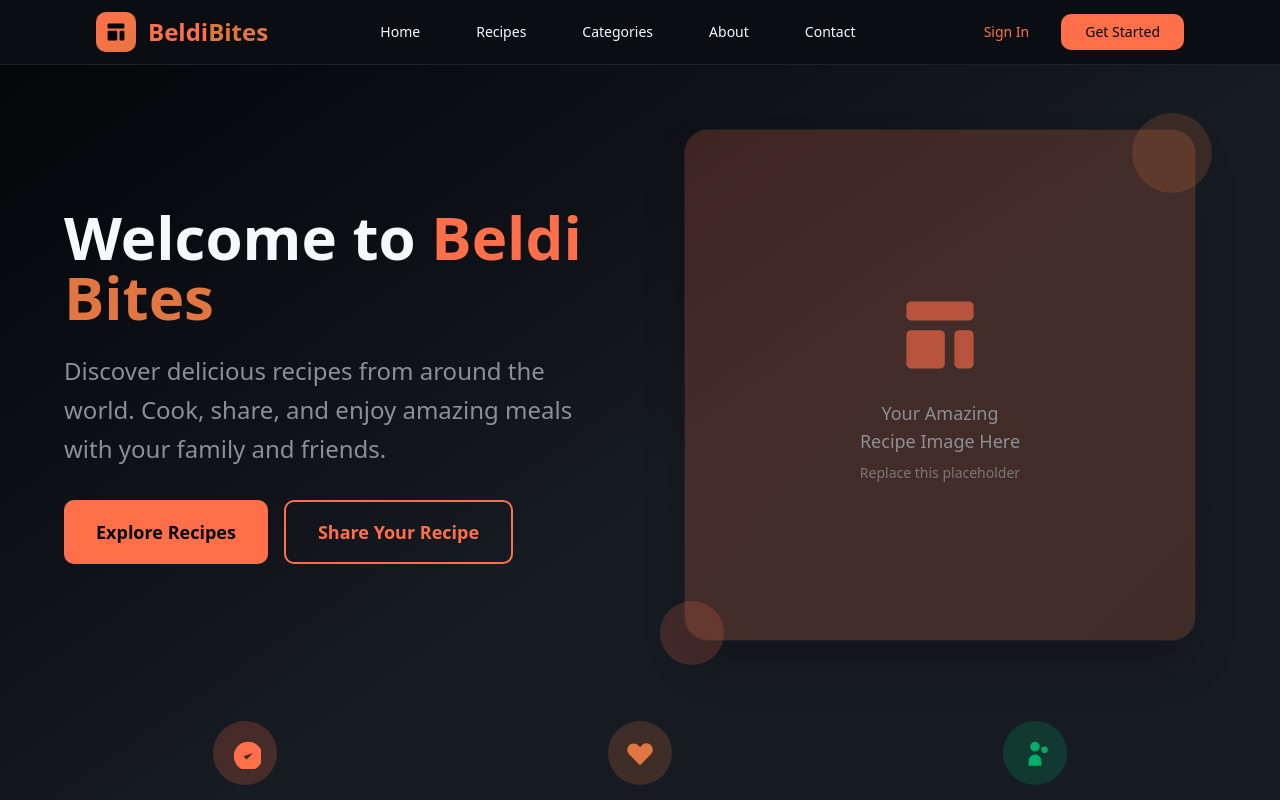
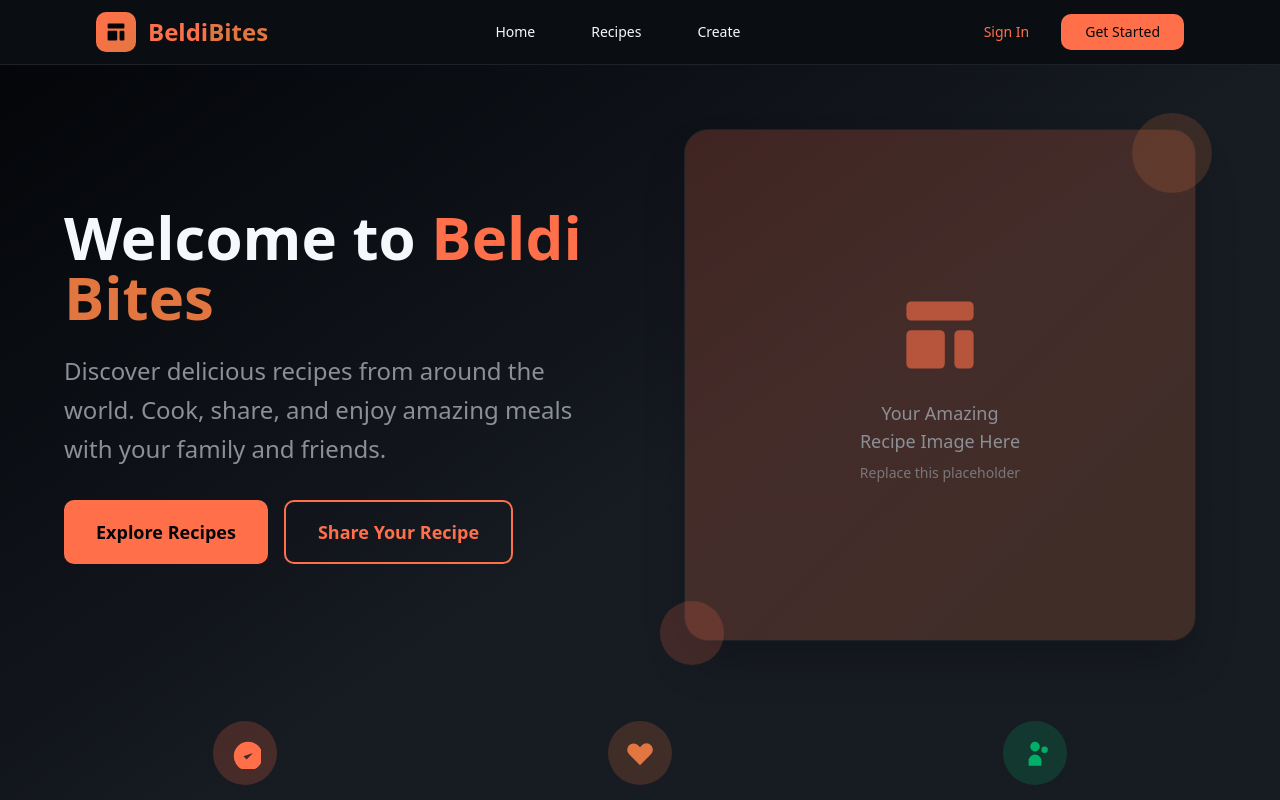
Before and after one commit to yacineKahlerras/beldi-bites, a Next.js app: page / in a window 1280 px wide. Shown: the top 800 px of the page. Built offline with nearby package versions, Linux system fonts and the light colour scheme.

Commit message:
feat: Remove About and Contact options from navigation menu; retain Home, Recipes, and Create links

```diff
--- a/src/app/page.tsx
+++ b/src/app/page.tsx
@@ -1,8 +1,6 @@
 import Nav from "@/components/nav";
 import Hero from "@/components/hero";
 import FeaturedSection from "@/components/featured";
-import AboutSection from "@/components/about";
-import Footer from "@/components/footer";
 
 export default function Home() {
   return (
--- a/src/components/nav.tsx
+++ b/src/components/nav.tsx
@@ -4,9 +4,7 @@ import { useState } from "react";
 const navOptions = [
   { name: "Home", href: "/" },
   { name: "Recipes", href: "/recipes" },
-  { name: "Categories", href: "/categories" },
-  { name: "About", href: "/about" },
-  { name: "Contact", href: "/contact" },
+  { name: "Create", href: "/create" },
 ];
 
 export default function Nav() {
```
